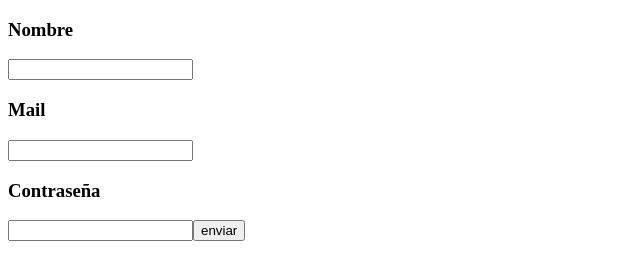
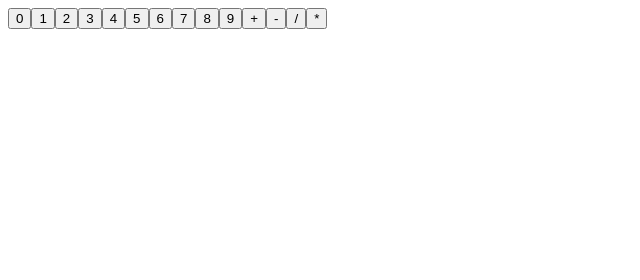
Before and after one commit to lagubusta/Clases_Js, a plain HTML site: page Clase 9/Ejercicios Profesor C9.html in a window 1280 px wide. Shown: the whole page, without its empty margins (0-640 px from the left). Drawn offline with Linux system fonts and the light colour scheme.

Commit message:
Antes Eje C10

```diff
--- a/Clase 9/Ejercicios Profesor C9.js
+++ b/Clase 9/Ejercicios Profesor C9.js
@@ -282,23 +282,89 @@
 // En html <!-- Ejercicio 24 -->
 // 24. Formulario de Registro: Crea un formulario de registro con campos de texto para nombre, email y contraseña. Al enviar el formulario, muestra un mensaje de bienvenida que incluya el nombre ingresado.
 
+// const cuerpo = document.body;
+// const formulario = document.createElement('form');
+// formulario.style.backgroundColor = 'green';
+// formulario.style.padding = '2rem';
+// formulario.style.textAlign = 'center';
+// cuerpo.appendChild(formulario);
+
+// const divContenedor = document.createElement('div')
+// divContenedor.id = ('divContenedor');
+// formulario.appendChild(divContenedor);
+
+// const inputNombre =  document.createElement('input');
+// inputNombre.id= ('nombre');
+// inputNombre.type = ('text');
+// inputNombre.style.margin = '0.3rem';
+// divContenedor.appendChild(inputNombre);
+
+// const inputMail =  document.createElement('input');
+// inputMail.id = ('email');
+// inputMail.type = ('text');
+// inputMail.style.margin = '0.3rem';
+// divContenedor.appendChild(inputMail);
+
+// const inputContra =  document.createElement('input');
+// inputContra.id = ('password');
+// inputContra.type = ('password');
+// inputContra.style.margin = '0.3rem';
+// divContenedor.appendChild(inputContra);
+
+// const boton = document.createElement('button');
+// boton.textContent = ('Enviar formulario');
+// formulario.appendChild(boton);
+
+// formulario.addEventListener("submit", function (event) {
+//       event.preventDefault();
+//       const nombre = document.querySelector("#nombre").value;
+//       const email = document.querySelector("#email").value;
+//       const password = document.querySelector("#password").value;
+//       const mensaje = document.createElement("p");
+//       mensaje.textContent = `Hola ${nombre}! Como estas?`;
+//       document.body.appendChild(mensaje);
+//     });
+//-------------------------------------------------------------------------------------
+// En html <!-- Ejercicio 25 -->
+// 25. Calculadora Simple: Crea una calculadora simple con botones para los números y operaciones básicas (+, -, *, /). Muestra el resultado en un campo de texto al presionar el botón de igual (=).
+
 const cuerpo = document.body;
-const formulario = document.createElement('form');
-cuerpo.appendChild(formulario);
+
+const divContenedor = document.createElement('div');
+divContenedor.id = ('IdDivContenedor');
+cuerpo.appendChild(divContenedor);
+
+const nDelUnoAlNueve = [0, 1, 2, 3, 4, 5, 6, 7, 8, 9];
 
 
-const nombreEncabezados = ['Nombre', 'Mail', 'Contraseña'];
-nombreEncabezados.forEach((nombre) => {
-    const encabezado = document.createElement('h3');
-    const inputt = document.createElement('input');
-    encabezado.textContent = nombre;
-    formulario.appendChild(encabezado);
-    formulario.appendChild(inputt);
-});
+nDelUnoAlNueve.forEach((i)=> {
+    const botonNuevo = document.createElement('button');
+    botonNuevo.className ="botonNuevoClas"
+    botonNuevo.textContent = i;
+    divContenedor.appendChild(botonNuevo);
+})
 
-const boton = document.createElement ('button');
-boton.textContent = ('enviar');
-formulario.appendChild(boton);
+const operaciones = ['+','-','/','*'];
+operaciones.forEach((i)=> {
+    const botonesOperacion = document.createElement('button');
+    botonesOperacion.className ="botonesOperaClas"
+    botonesOperacion.textContent = i;
+    divContenedor.appendChild(botonesOperacion);
+})
+
+
+
+
+//////// mi forma
+// let botonera = nDelUnoAlNueve.forEach((i) => {
+//     const botonNuevo = document.createElement('button');
+//         textContent(i);
+//         divContenedor.appendChild(botonNuevo);
+// });
+// divContenedor.appendChild(botonera);
+
+
+
 
 
 
```
Also changed, not shown: Clase 9/Ejercicios Profesor C9.html (+2 -1 lines).
